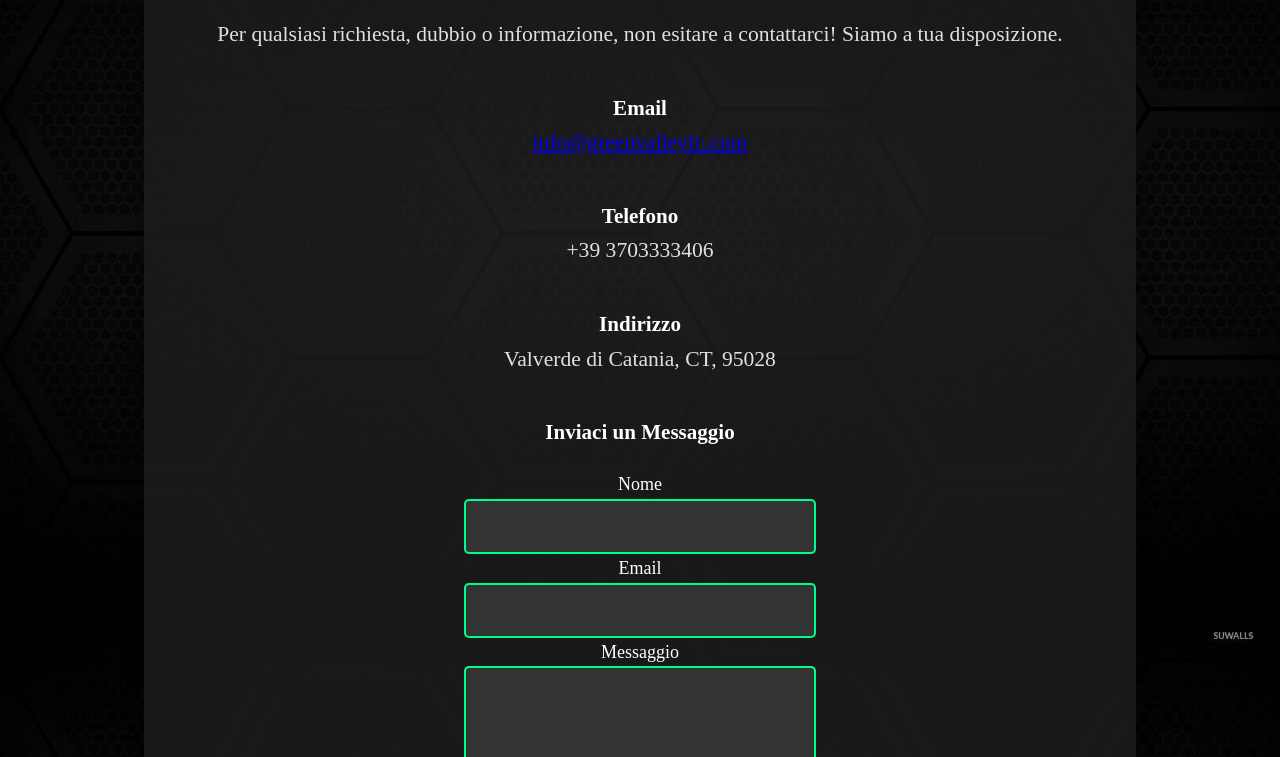
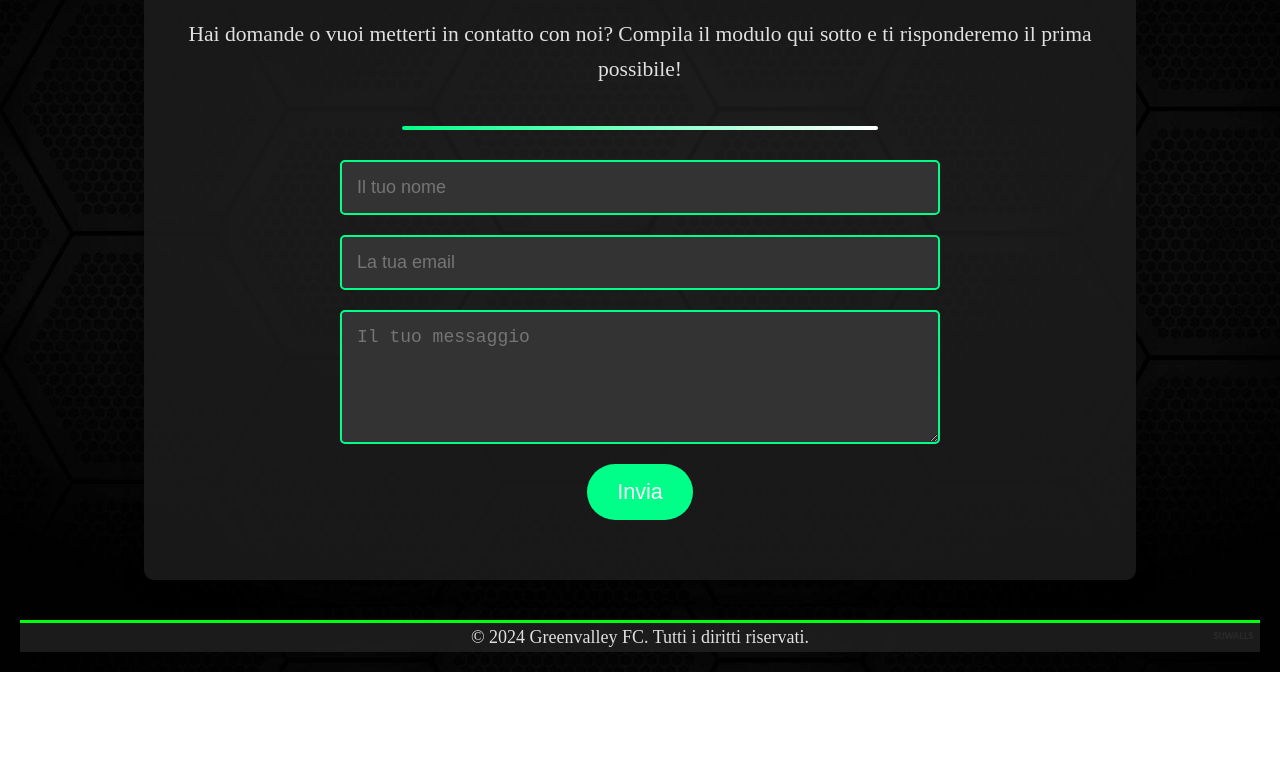
Before and after one commit to Eagle1705/greenvalley, a plain HTML site: page contatti.html in a window 1280 px wide. Shown: the part 195-952 px from the top of the page. After the commit the page ends 867 px from the top, so only its background shows below. Drawn offline with Linux system fonts and the light colour scheme.

Commit message:
Update contatti.html

```diff
--- a/contatti.html
+++ b/contatti.html
@@ -33,49 +33,17 @@
     </header>
 
     <main>
-        <section id="contatti" class="contact-section">
-            <h2>Contattaci</h2>
-            <p>Per qualsiasi richiesta, dubbio o informazione, non esitare a contattarci! Siamo a tua disposizione.</p>
-
-            <div class="contact-info">
-                <div class="info-item">
-                    <h3>Email</h3>
-                    <p><a href="mailto:info@greenvalleyfc.com">info@greenvalleyfc.com</a></p>
-                </div>
-
-                <div class="info-item">
-                    <h3>Telefono</h3>
-                    <p>+39 3703333406</p>
-                </div>
-
-                <div class="info-item">
-                    <h3>Indirizzo</h3>
-                    <p>Valverde di Catania, CT, 95028</p>
-                </div>
-            </div>
-
-            <div class="contact-form">
-                <h3>Inviaci un Messaggio</h3>
-                <form action="#" method="POST">
-                    <div class="form-group">
-                        <label for="name">Nome</label>
-                        <input type="text" id="name" name="name" required>
-                    </div>
-
-                    <div class="form-group">
-                        <label for="email">Email</label>
-                        <input type="email" id="email" name="email" required>
-                    </div>
-
-                    <div class="form-group">
-                        <label for="message">Messaggio</label>
-                        <textarea id="message" name="message" rows="6" required></textarea>
-                    </div>
-
-                    <button type="submit" class="btn-submit">Invia Messaggio</button>
-                </form>
-            </div>
-        </section>
+        <section class="contact-section">
+    <h2>Contattaci</h2>
+    <p>Hai domande o vuoi metterti in contatto con noi? Compila il modulo qui sotto e ti risponderemo il prima possibile!</p>
+    <div class="contact-divider"></div>
+    <form class="contact-form" action="#" method="post">
+        <input type="text" name="name" placeholder="Il tuo nome" required>
+        <input type="email" name="email" placeholder="La tua email" required>
+        <textarea name="message" rows="5" placeholder="Il tuo messaggio" required></textarea>
+        <button type="submit">Invia</button>
+    </form>
+</section>
     </main>
 
     <footer>
```
